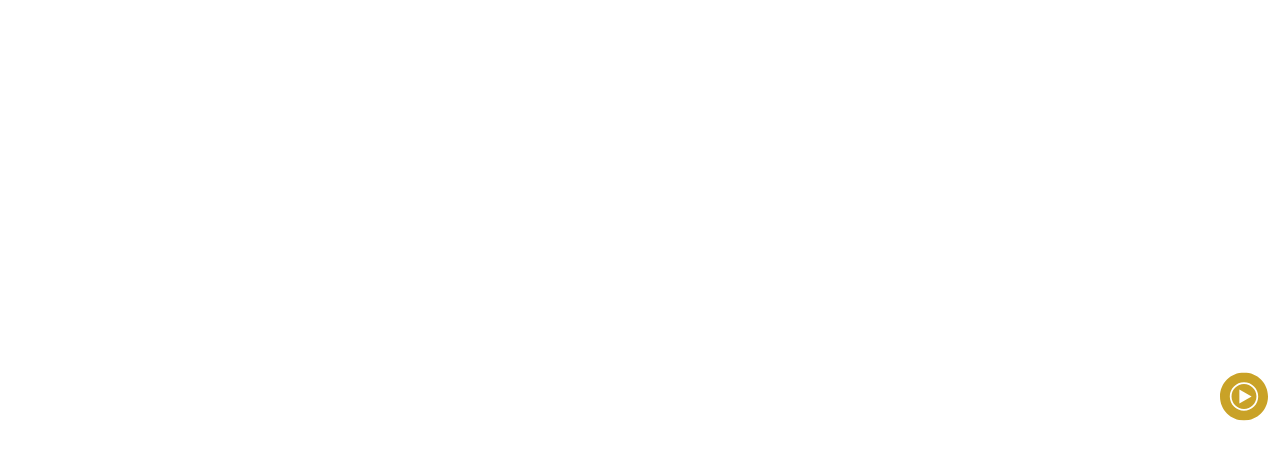
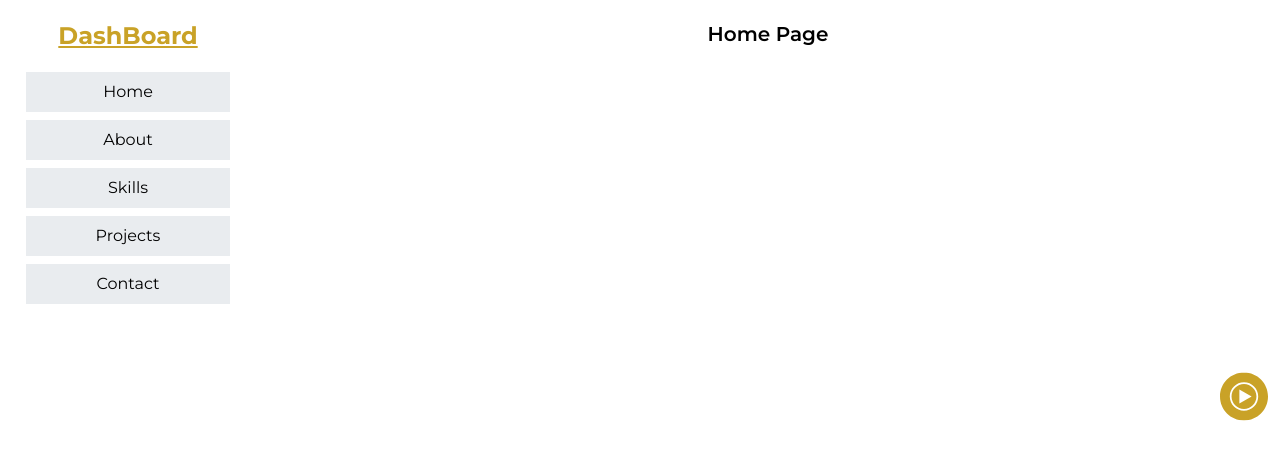
Before and after one commit to Hlaing-Htet/portfolio, a React (Vite) app: page /admin/dashboard/home in a window 1280 px wide. Before the commit this address had no page. Shown: the top 460 px of the page. Built offline with nearby package versions, Linux system fonts and the light colour scheme.

Commit message:
dashboard start

```diff
--- /dev/null
+++ b/jsconfig.json
@@ -0,0 +1,5 @@
+{
+  "compilerOptions": {
+    "baseUrl": "./src"
+  }
+}
--- a/src/App.jsx
+++ b/src/App.jsx
@@ -1,7 +1,6 @@
 import React from "react";
 import { BrowserRouter, Routes, Route, Navigate } from "react-router-dom";
 
-import Navbar from "./components/Navbar";
 import Projects from "./components/Projects";
 import { Tools } from "./components/Tools";
 import AboutPage from "./pages/AboutPage";
@@ -11,7 +10,8 @@
 import SkillsPage from "./pages/SkillsPage";
 import MusicPlayer from "./components/MusicPlayer";
 import AdminPage from "./pages/AdminPage";
-
+import DashboradPage from "./pages/DashboradPage";
+import Home from "./components/dashboard/Home";
 const App = () => {
   return (
     <>
@@ -33,6 +33,29 @@
           </Route>
           <Route path="/contact" element={<Contact />} />
           <Route path="/admin" element={<AdminPage />} />
+          <Route path="/admin/dashboard" element={<DashboradPage />}>
+            <Route path="home" element={<Home />} />
+            <Route
+              path="about"
+              element={<p className=" text-dark_textcolor">about</p>}
+            />
+            <Route
+              path="skills"
+              element={<p className=" text-dark_textcolor">skills</p>}
+            />
+            <Route
+              path="projects"
+              element={<p className=" text-dark_textcolor">projects</p>}
+            />
+            <Route
+              path="contact"
+              element={<p className=" text-dark_textcolor">contact</p>}
+            />
+            <Route
+              path=""
+              element={<Navigate to={"/admin/dashboard/home"} />}
+            />
+          </Route>
         </Routes>
       </BrowserRouter>
     </>
--- /dev/null
+++ b/src/components/dashboard/Home.jsx
@@ -0,0 +1,13 @@
+import React from "react";
+
+const Home = () => {
+  return (
+    <div>
+      <h1 className=" text-center m-5 dark:text-dark_textcolor font-semibold text-xl">
+        Home Page
+      </h1>
+    </div>
+  );
+};
+
+export default Home;
--- a/src/index.css
+++ b/src/index.css
@@ -3,3 +3,7 @@
 @tailwind base;
 @tailwind components;
 @tailwind utilities;
+
+* {
+  user-select: none;
+}
--- a/src/pages/AdminPage.jsx
+++ b/src/pages/AdminPage.jsx
@@ -6,6 +6,9 @@
 import { GoPlus } from "react-icons/go";
 const AdminPage = () => {
   const themeColor = "#c9a227";
+  const handleSubmit = (e) => {
+    e.preventDefault();
+  };
 
   return (
     <div className=" w-screen h-screen flex justify-center  items-center dark:bg-dark_background">
@@ -82,6 +85,7 @@
             initial={{ opacity: 0 }}
             animate={{ opacity: 1 }}
             transition={{ delay: 0.5, duration: 1 }}
+            onSubmit={handleSubmit}
             className=" w-full px-5 flex flex-col gap-5"
           >
             <div className=" ">
@@ -102,9 +106,12 @@
                 id=""
               />
             </div>
-            <button className=" p-2 px-4 bg-dark_background w-fit mx-auto dark:text-dark_textcolor hover:scale-110">
+            <Link
+              to={"/admin/dashboard"}
+              className=" p-2 px-4 bg-dark_background w-fit mx-auto dark:text-dark_textcolor hover:scale-110"
+            >
               login
-            </button>
+            </Link>
           </motion.form>
         </div>
       </motion.div>
--- /dev/null
+++ b/src/pages/DashboradPage.jsx
@@ -0,0 +1,52 @@
+import React from "react";
+import { Link, NavLink, Outlet } from "react-router-dom";
+import Photo from "../assets/homeColor.png";
+
+const DashboradPage = () => {
+  const themeColor = "#c9a227";
+
+  return (
+    <div className=" grid grid-cols-5">
+      <div className=" col-span-1  h-screen dark:bg-dark_background_soft">
+        {/* <figure className="w-24 h-24 overflow-hidden rounded-full mx-auto">
+          <img
+            src={Photo}
+            className=" object-contain "
+            alt=""
+            style={{ backgroundColor: themeColor }}
+          />
+        </figure> */}
+        <Link to={"/"}>
+          <h1
+            className=" text-2xl font-bold text-center m-5 underline"
+            style={{ color: themeColor }}
+          >
+            DashBoard
+          </h1>
+        </Link>
+        <ul>
+          <li className=" bg-dark_textcolor mb-2 p-2  text-center w-4/5 mx-auto">
+            <NavLink to={"home"}>Home</NavLink>
+          </li>
+          <li className=" bg-dark_textcolor mb-2 p-2  text-center w-4/5 mx-auto">
+            <NavLink to={"about"}>About</NavLink>
+          </li>
+          <li className=" bg-dark_textcolor mb-2 p-2  text-center w-4/5 mx-auto">
+            <NavLink to={"skills"}>Skills</NavLink>
+          </li>
+          <li className=" bg-dark_textcolor mb-2 p-2  text-center w-4/5 mx-auto">
+            <NavLink to={"projects"}>Projects</NavLink>
+          </li>
+          <li className=" bg-dark_textcolor mb-2 p-2  text-center w-4/5 mx-auto">
+            <NavLink to={"contact"}>Contact</NavLink>
+          </li>
+        </ul>
+      </div>
+      <div className=" col-span-4 dark:bg-dark_background">
+        <Outlet />
+      </div>
+    </div>
+  );
+};
+
+export default DashboradPage;
--- a/src/pages/HomePage.jsx
+++ b/src/pages/HomePage.jsx
@@ -14,6 +14,7 @@
   FaLinkedinIn,
 } from "react-icons/fa";
 import AppLayout from "../layouts/AppLayout";
+import { Link } from "react-router-dom";
 
 const HomePage = () => {
   const themeColor = "#c9a227";
@@ -60,7 +61,7 @@
               }}
               transition={{
                 ease: "linear",
-                duration: 2,
+                duration: 5,
                 repeat: Infinity,
               }}
               src={HeroImg}
@@ -170,7 +171,12 @@
               }}
               className="absolute left-2/3 top-2/3"
             >
-              <GoPlus className=" text-5xl  " style={{ color: themeColor }} />
+              <Link to={"/admin"}>
+                <GoPlus
+                  className=" text-5xl cursor-default  "
+                  style={{ color: themeColor }}
+                />
+              </Link>
             </motion.div>
 
             <div className=" flex flex-col gap-10  justify-center h-4/5">
```
